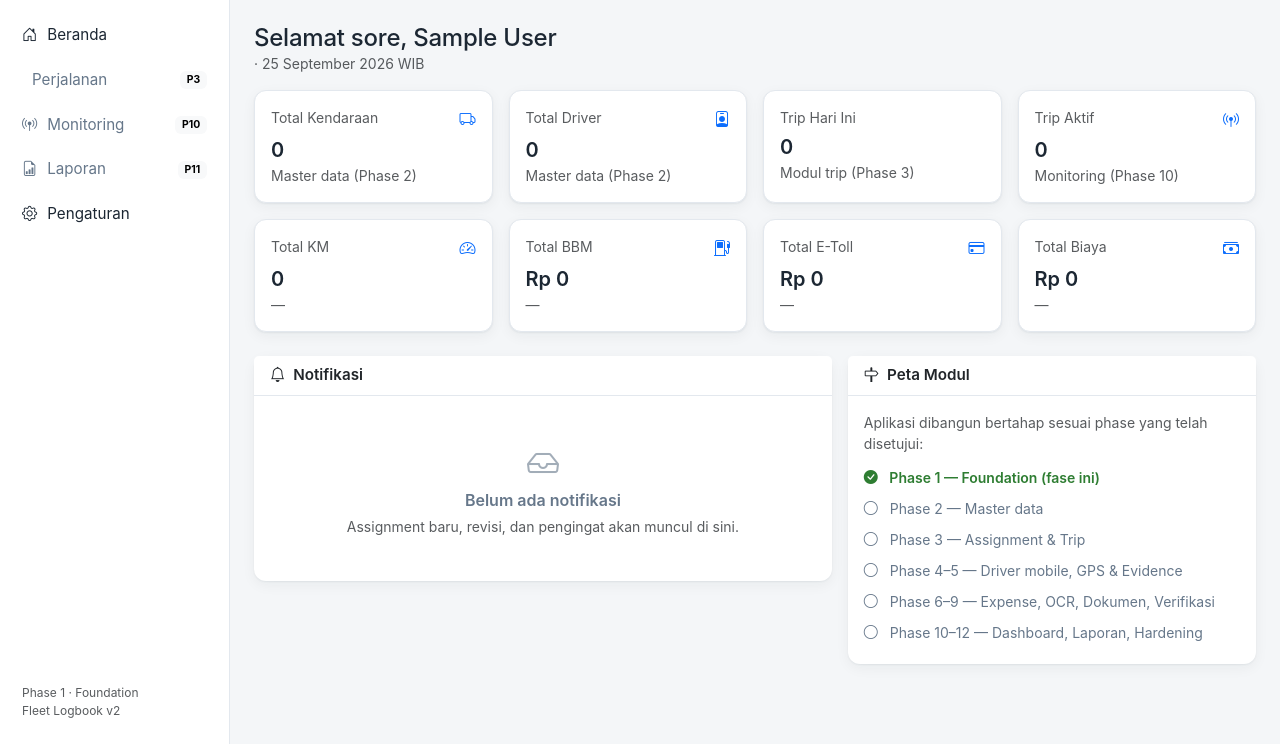
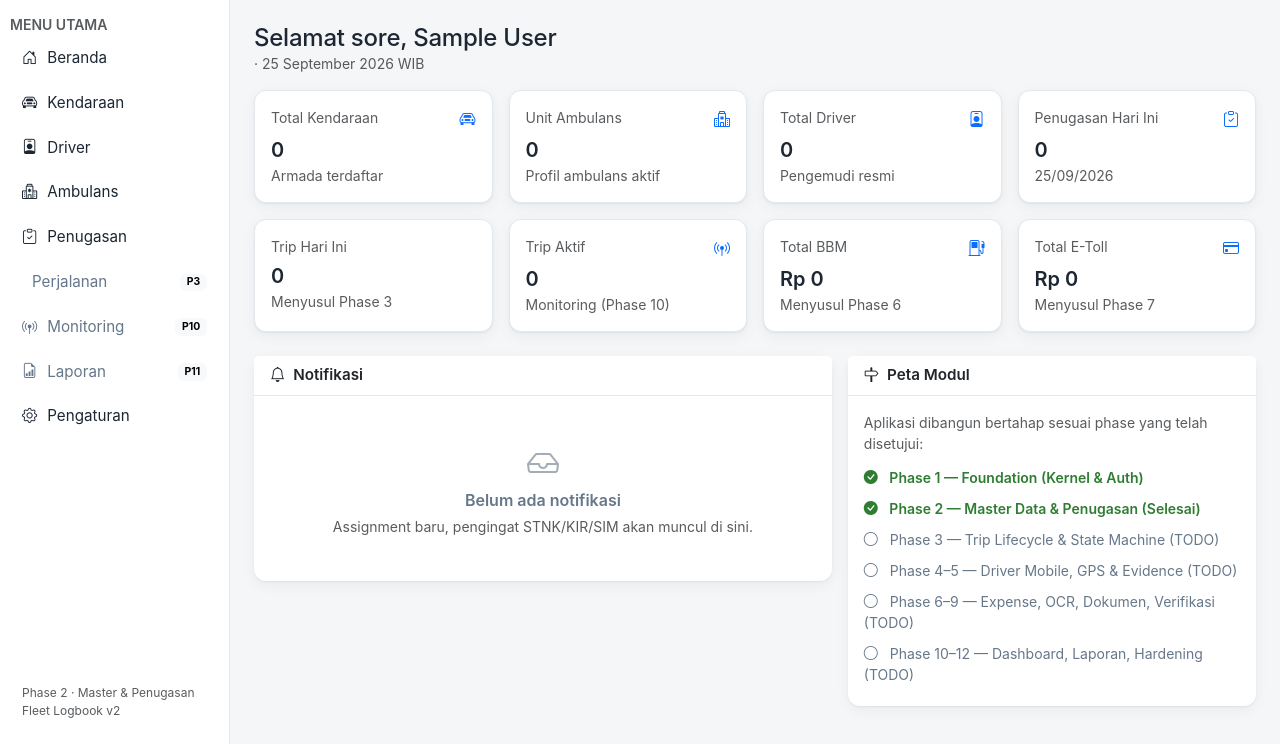
Before and after one commit to turtrsst/monev-kendaraan, a PHP site: page / in a window 1280 px wide. Shown: the part 56-800 px from the top of the page. Run offline with PHP 8.4, Linux system fonts and the light colour scheme; the visitor is signed in with stand-in values (Sample User, id 1); data comes from the database, SQL or seed files in the repository; data that the repository does not hold is empty; some libraries are stand-ins or nearby versions.

Commit message:
feat: integrate phase 2 routes, navigation, and seeder
Co-authored-by: arena-agent <297053741+arena-agent@users.noreply.github.com>

```diff
--- a/app/config/routes.php
+++ b/app/config/routes.php
@@ -4,12 +4,20 @@ declare(strict_types=1);
 
 use App\Core\Router;
 use Api\Auth\AuthApiController;
+use Api\Vehicles\VehicleApiController;
+use Api\Drivers\DriverApiController;
+use Api\Ambulances\AmbulanceApiController;
+use Api\Assignments\AssignmentApiController;
 use Modules\Auth\Controllers\AuthController;
 use Modules\Dashboard\Controllers\DashboardController;
 use Modules\Settings\Controllers\SettingsController;
+use Modules\Vehicles\Controllers\VehicleController;
+use Modules\Drivers\Controllers\DriverController;
+use Modules\Ambulances\Controllers\AmbulanceController;
+use Modules\Assignments\Controllers\AssignmentController;
 
 /**
- * Definisi route Phase 1.
+ * Definisi route Phase 1 & Phase 2.
  * urutan middleware: auth → force_password_change → role → csrf → ratelimit
  */
 return function (Router $r): void {
@@ -17,7 +25,7 @@ return function (Router $r): void {
     $r->get('/login', [AuthController::class, 'showLogin'], ['guest', 'ratelimit:60']);
     $r->post('/login', [AuthController::class, 'login'], ['guest', 'csrf', 'ratelimit:10']);
 
-    // --- Terotentikasi ---
+    // --- Terotentikasi Umum (Phase 1) ---
     $r->get('/', [DashboardController::class, 'index'], ['auth', 'force_password_change']);
     $r->get('/beranda', [DashboardController::class, 'index'], ['auth', 'force_password_change']);
     $r->post('/logout', [AuthController::class, 'logout'], ['auth', 'csrf']);
@@ -25,12 +33,81 @@ return function (Router $r): void {
     $r->get('/ganti-password', [AuthController::class, 'showChangePassword'], ['auth']);
     $r->post('/ganti-password', [AuthController::class, 'changePassword'], ['auth', 'csrf', 'ratelimit:20']);
 
-    // --- Admin only (ujian otorisasi role) ---
+    // --- Admin only (Settings) ---
     $r->get('/pengaturan', [SettingsController::class, 'index'], ['auth', 'force_password_change', 'role:admin']);
     $r->post('/pengaturan', [SettingsController::class, 'update'], ['auth', 'force_password_change', 'role:admin', 'csrf', 'ratelimit:30']);
 
-    // --- API (JSON) ---
+    // ========================================================
+    // PHASE 2 — WEB UI ROUTES
+    // ========================================================
+
+    // --- Master Kendaraan (Admin & Operator) ---
+    $r->get('/kendaraan', [VehicleController::class, 'index'], ['auth', 'force_password_change', 'role:admin,operator,pimpinan']);
+    $r->get('/kendaraan/tambah', [VehicleController::class, 'create'], ['auth', 'force_password_change', 'role:admin,operator']);
+    $r->post('/kendaraan/tambah', [VehicleController::class, 'store'], ['auth', 'force_password_change', 'role:admin,operator', 'csrf']);
+    $r->get('/kendaraan/edit/{id}', [VehicleController::class, 'edit'], ['auth', 'force_password_change', 'role:admin,operator']);
+    $r->post('/kendaraan/edit/{id}', [VehicleController::class, 'update'], ['auth', 'force_password_change', 'role:admin,operator', 'csrf']);
+    $r->post('/kendaraan/hapus/{id}', [VehicleController::class, 'destroy'], ['auth', 'force_password_change', 'role:admin', 'csrf']);
+
+    // --- Master Driver (Admin & Operator) ---
+    $r->get('/driver', [DriverController::class, 'index'], ['auth', 'force_password_change', 'role:admin,operator,pimpinan']);
+    $r->get('/driver/tambah', [DriverController::class, 'create'], ['auth', 'force_password_change', 'role:admin,operator']);
+    $r->post('/driver/tambah', [DriverController::class, 'store'], ['auth', 'force_password_change', 'role:admin,operator', 'csrf']);
+    $r->get('/driver/edit/{id}', [DriverController::class, 'edit'], ['auth', 'force_password_change', 'role:admin,operator']);
+    $r->post('/driver/edit/{id}', [DriverController::class, 'update'], ['auth', 'force_password_change', 'role:admin,operator', 'csrf']);
+    $r->post('/driver/hapus/{id}', [DriverController::class, 'destroy'], ['auth', 'force_password_change', 'role:admin', 'csrf']);
+
+    // --- Profil Ambulans (Admin & Operator) ---
+    $r->get('/ambulans', [AmbulanceController::class, 'index'], ['auth', 'force_password_change', 'role:admin,operator,pimpinan']);
+    $r->get('/ambulans/tambah', [AmbulanceController::class, 'create'], ['auth', 'force_password_change', 'role:admin,operator']);
+    $r->post('/ambulans/tambah', [AmbulanceController::class, 'store'], ['auth', 'force_password_change', 'role:admin,operator', 'csrf']);
+    $r->get('/ambulans/edit/{id}', [AmbulanceController::class, 'edit'], ['auth', 'force_password_change', 'role:admin,operator']);
+    $r->post('/ambulans/edit/{id}', [AmbulanceController::class, 'update'], ['auth', 'force_password_change', 'role:admin,operator', 'csrf']);
+    $r->post('/ambulans/hapus/{id}', [AmbulanceController::class, 'destroy'], ['auth', 'force_password_change', 'role:admin', 'csrf']);
+
+    // --- Assignment Management ---
+    // List: Admin, Operator, Pimpinan, dan Driver (Driver otomatis difilter penugasan miliknya)
+    $r->get('/penugasan', [AssignmentController::class, 'index'], ['auth', 'force_password_change']);
+    $r->get('/penugasan/tambah', [AssignmentController::class, 'create'], ['auth', 'force_password_change', 'role:admin,operator']);
+    $r->post('/penugasan/tambah', [AssignmentController::class, 'store'], ['auth', 'force_password_change', 'role:admin,operator', 'csrf']);
+    $r->get('/penugasan/edit/{id}', [AssignmentController::class, 'edit'], ['auth', 'force_password_change', 'role:admin,operator']);
+    $r->post('/penugasan/edit/{id}', [AssignmentController::class, 'update'], ['auth', 'force_password_change', 'role:admin,operator', 'csrf']);
+    $r->post('/penugasan/batal/{id}', [AssignmentController::class, 'cancel'], ['auth', 'force_password_change', 'role:admin,operator', 'csrf']);
+
+    // ========================================================
+    // API (JSON) ROUTES
+    // ========================================================
+
+    // Auth
     $r->get('/api/auth/me', [AuthApiController::class, 'me'], ['auth', 'force_password_change']);
     $r->post('/api/auth/heartbeat', [AuthApiController::class, 'heartbeat'], ['auth', 'csrf']);
     $r->post('/api/auth/logout', [AuthApiController::class, 'logout'], ['auth', 'csrf']);
+
+    // Vehicles API
+    $r->get('/api/vehicles', [VehicleApiController::class, 'index'], ['auth', 'force_password_change']);
+    $r->get('/api/vehicles/{id}', [VehicleApiController::class, 'show'], ['auth', 'force_password_change']);
+    $r->post('/api/vehicles', [VehicleApiController::class, 'store'], ['auth', 'force_password_change', 'role:admin,operator', 'csrf']);
+    $r->put('/api/vehicles/{id}', [VehicleApiController::class, 'update'], ['auth', 'force_password_change', 'role:admin,operator', 'csrf']);
+    $r->delete('/api/vehicles/{id}', [VehicleApiController::class, 'destroy'], ['auth', 'force_password_change', 'role:admin', 'csrf']);
+
+    // Drivers API
+    $r->get('/api/drivers', [DriverApiController::class, 'index'], ['auth', 'force_password_change']);
+    $r->get('/api/drivers/{id}', [DriverApiController::class, 'show'], ['auth', 'force_password_change']);
+    $r->post('/api/drivers', [DriverApiController::class, 'store'], ['auth', 'force_password_change', 'role:admin,operator', 'csrf']);
+    $r->put('/api/drivers/{id}', [DriverApiController::class, 'update'], ['auth', 'force_password_change', 'role:admin,operator', 'csrf']);
+    $r->delete('/api/drivers/{id}', [DriverApiController::class, 'destroy'], ['auth', 'force_password_change', 'role:admin', 'csrf']);
+
+    // Ambulances API
+    $r->get('/api/ambulances', [AmbulanceApiController::class, 'index'], ['auth', 'force_password_change']);
+    $r->get('/api/ambulances/{id}', [AmbulanceApiController::class, 'show'], ['auth', 'force_password_change']);
+    $r->post('/api/ambulances', [AmbulanceApiController::class, 'store'], ['auth', 'force_password_change', 'role:admin,operator', 'csrf']);
+    $r->put('/api/ambulances/{id}', [AmbulanceApiController::class, 'update'], ['auth', 'force_password_change', 'role:admin,operator', 'csrf']);
+    $r->delete('/api/ambulances/{id}', [AmbulanceApiController::class, 'destroy'], ['auth', 'force_password_change', 'role:admin', 'csrf']);
+
+    // Assignments API
+    $r->get('/api/assignments', [AssignmentApiController::class, 'index'], ['auth', 'force_password_change']);
+    $r->get('/api/assignments/{id}', [AssignmentApiController::class, 'show'], ['auth', 'force_password_change']);
+    $r->post('/api/assignments', [AssignmentApiController::class, 'store'], ['auth', 'force_password_change', 'role:admin,operator', 'csrf']);
+    $r->put('/api/assignments/{id}', [AssignmentApiController::class, 'update'], ['auth', 'force_password_change', 'role:admin,operator', 'csrf']);
+    $r->post('/api/assignments/{id}/cancel', [AssignmentApiController::class, 'cancel'], ['auth', 'force_password_change', 'role:admin,operator', 'csrf']);
 };
--- a/app/views/layouts/app.php
+++ b/app/views/layouts/app.php
@@ -4,13 +4,26 @@ $user = $user ?? auth_user();
 $flashes = flashes();
 $path = parse_url($_SERVER['REQUEST_URI'] ?? '/', PHP_URL_PATH) ?: '/';
 $isLogin = $path === '/login';
+$userRole = $user['role'] ?? '';
+
 $nav = [
     ['href' => '/beranda', 'label' => 'Beranda', 'icon' => 'bi-house-door'],
-    ['href' => '#', 'label' => 'Perjalanan', 'icon' => 'bi-route', 'disabled' => true, 'phase' => '3'],
-    ['href' => '#', 'label' => 'Monitoring', 'icon' => 'bi-broadcast-pin', 'disabled' => true, 'phase' => '10'],
-    ['href' => '#', 'label' => 'Laporan', 'icon' => 'bi-file-earmark-bar-graph', 'disabled' => true, 'phase' => '11'],
 ];
-if (($user['role'] ?? '') === 'admin') {
+
+if (in_array($userRole, ['admin', 'operator', 'pimpinan'], true)) {
+    $nav[] = ['href' => '/kendaraan', 'label' => 'Kendaraan', 'icon' => 'bi-car-front'];
+    $nav[] = ['href' => '/driver', 'label' => 'Driver', 'icon' => 'bi-person-badge'];
+    $nav[] = ['href' => '/ambulans', 'label' => 'Ambulans', 'icon' => 'bi-hospital'];
+}
+
+$nav[] = ['href' => '/penugasan', 'label' => 'Penugasan', 'icon' => 'bi-clipboard-check'];
+
+// Future phase placeholders (read-only markers)
+$nav[] = ['href' => '#', 'label' => 'Perjalanan', 'icon' => 'bi-route', 'disabled' => true, 'phase' => '3'];
+$nav[] = ['href' => '#', 'label' => 'Monitoring', 'icon' => 'bi-broadcast-pin', 'disabled' => true, 'phase' => '10'];
+$nav[] = ['href' => '#', 'label' => 'Laporan', 'icon' => 'bi-file-earmark-bar-graph', 'disabled' => true, 'phase' => '11'];
+
+if ($userRole === 'admin') {
     $nav[] = ['href' => '/pengaturan', 'label' => 'Pengaturan', 'icon' => 'bi-gear'];
 }
 ?>
@@ -59,7 +72,10 @@ if (($user['role'] ?? '') === 'admin') {
 </header>
 
 <div class="app-shell">
-    <nav class="sidenav d-none d-md-flex" aria-label="Menu utama">
+    <nav class="sidenav" aria-label="Navigasi utama">
+        <div class="sidenav-head">
+            <div class="fw-semibold small text-uppercase text-muted">Menu Utama</div>
+        </div>
         <?php foreach ($nav as $item): ?>
             <?php if (!empty($item['disabled'])): ?>
                 <span class="nav-item disabled" title="Modul Phase <?= e($item['phase']) ?> — menyusul">
@@ -74,7 +90,7 @@ if (($user['role'] ?? '') === 'admin') {
             <?php endif; ?>
         <?php endforeach; ?>
         <div class="sidenav-foot small text-muted">
-            Phase 1 · Foundation<br>Fleet Logbook v2
+            Phase 2 · Master &amp; Penugasan<br>Fleet Logbook v2
         </div>
     </nav>
 
@@ -90,14 +106,13 @@ if (($user['role'] ?? '') === 'admin') {
 </div>
 
 <nav class="bottomnav d-md-none" aria-label="Menu bawah">
-    <?php foreach (array_slice($nav, 0, 4) as $i => $item): ?>
-        <?php if (!empty($item['disabled'])): ?>
-            <span class="bottomnav-item disabled"><i class="bi <?= e($item['icon']) ?>"></i><small><?= e($item['label']) ?></small></span>
-        <?php else: ?>
-            <a class="bottomnav-item<?= str_starts_with($path, $item['href']) ? ' active' : '' ?>" href="<?= e($item['href']) ?>">
-                <i class="bi <?= e($item['icon']) ?>"></i><small><?= e($item['label']) ?></small>
-            </a>
-        <?php endif; ?>
+    <?php
+    $bottomItems = array_filter($nav, fn($it) => empty($it['disabled']));
+    foreach (array_slice(array_values($bottomItems), 0, 5) as $item):
+    ?>
+        <a class="bottomnav-item<?= str_starts_with($path, $item['href']) ? ' active' : '' ?>" href="<?= e($item['href']) ?>">
+            <i class="bi <?= e($item['icon']) ?>"></i><small><?= e($item['label']) ?></small>
+        </a>
     <?php endforeach; ?>
 </nav>
 
--- a/modules/dashboard/controllers/DashboardController.php
+++ b/modules/dashboard/controllers/DashboardController.php
@@ -4,6 +4,7 @@ declare(strict_types=1);
 
 namespace Modules\Dashboard\Controllers;
 
+use App\Core\DB;
 use App\Core\Request;
 use App\Core\Session;
 use App\Core\View;
@@ -16,16 +17,29 @@ final class DashboardController
         $user = Session::user();
         $role = $user['role'] ?? 'driver';
 
-        // Statistik Phase 1 = fondasi saja; data aktual menyusul Phase 2–10
+        $totalVehicles = 0;
+        $totalDrivers = 0;
+        $totalAssignmentsToday = 0;
+        $totalAmbulances = 0;
+
+        try {
+            $totalVehicles = (int)DB::scalar('SELECT COUNT(*) FROM vehicles');
+            $totalDrivers = (int)DB::scalar('SELECT COUNT(*) FROM drivers');
+            $totalAmbulances = (int)DB::scalar('SELECT COUNT(*) FROM ambulance_details');
+            $totalAssignmentsToday = (int)DB::scalar('SELECT COUNT(*) FROM assignments WHERE assignment_date = CURRENT_DATE');
+        } catch (\Throwable) {
+            // DB fallback if tables not yet migrated
+        }
+
         $stats = [
-            ['label' => 'Total Kendaraan', 'value' => '0', 'icon' => 'bi-truck', 'note' => 'Master data (Phase 2)'],
-            ['label' => 'Total Driver', 'value' => '0', 'icon' => 'bi-person-badge', 'note' => 'Master data (Phase 2)'],
-            ['label' => 'Trip Hari Ini', 'value' => '0', 'icon' => 'bi-route', 'note' => 'Modul trip (Phase 3)'],
+            ['label' => 'Total Kendaraan', 'value' => (string)$totalVehicles, 'icon' => 'bi-car-front', 'note' => 'Armada terdaftar'],
+            ['label' => 'Unit Ambulans', 'value' => (string)$totalAmbulances, 'icon' => 'bi-hospital', 'note' => 'Profil ambulans aktif'],
+            ['label' => 'Total Driver', 'value' => (string)$totalDrivers, 'icon' => 'bi-person-badge', 'note' => 'Pengemudi resmi'],
+            ['label' => 'Penugasan Hari Ini', 'value' => (string)$totalAssignmentsToday, 'icon' => 'bi-clipboard-check', 'note' => date('d/m/Y')],
+            ['label' => 'Trip Hari Ini', 'value' => '0', 'icon' => 'bi-route', 'note' => 'Menyusul Phase 3'],
             ['label' => 'Trip Aktif', 'value' => '0', 'icon' => 'bi-broadcast-pin', 'note' => 'Monitoring (Phase 10)'],
-            ['label' => 'Total KM', 'value' => '0', 'icon' => 'bi-speedometer2', 'note' => '—'],
-            ['label' => 'Total BBM', 'value' => 'Rp 0', 'icon' => 'bi-fuel-pump', 'note' => '—'],
-            ['label' => 'Total E-Toll', 'value' => 'Rp 0', 'icon' => 'bi-credit-card', 'note' => '—'],
-            ['label' => 'Total Biaya', 'value' => 'Rp 0', 'icon' => 'bi-cash-stack', 'note' => '—'],
+            ['label' => 'Total BBM', 'value' => 'Rp 0', 'icon' => 'bi-fuel-pump', 'note' => 'Menyusul Phase 6'],
+            ['label' => 'Total E-Toll', 'value' => 'Rp 0', 'icon' => 'bi-credit-card', 'note' => 'Menyusul Phase 7'],
         ];
 
         $notifications = $user ? Notification::latest((int)$user['id'], 5) : [];
--- a/modules/dashboard/views/index.php
+++ b/modules/dashboard/views/index.php
@@ -48,7 +48,7 @@ $user = $user ?? auth_user();
                     <div class="empty-state">
                         <i class="bi bi-inbox"></i>
                         <p class="mb-1 fw-semibold">Belum ada notifikasi</p>
-                        <p class="small text-muted mb-0">Assignment baru, revisi, dan pengingat akan muncul di sini.</p>
+                        <p class="small text-muted mb-0">Assignment baru, pengingat STNK/KIR/SIM akan muncul di sini.</p>
                     </div>
                 <?php else: ?>
                     <ul class="list-unstyled mb-0">
@@ -69,12 +69,12 @@ $user = $user ?? auth_user();
             <div class="card-body small">
                 <p class="text-muted mb-2">Aplikasi dibangun bertahap sesuai phase yang telah disetujui:</p>
                 <ul class="mb-0 phase-list">
-                    <li class="done"><i class="bi bi-check-circle-fill"></i> Phase 1 — Foundation (fase ini)</li>
-                    <li><i class="bi bi-circle"></i> Phase 2 — Master data</li>
-                    <li><i class="bi bi-circle"></i> Phase 3 — Assignment &amp; Trip</li>
-                    <li><i class="bi bi-circle"></i> Phase 4–5 — Driver mobile, GPS &amp; Evidence</li>
-                    <li><i class="bi bi-circle"></i> Phase 6–9 — Expense, OCR, Dokumen, Verifikasi</li>
-                    <li><i class="bi bi-circle"></i> Phase 10–12 — Dashboard, Laporan, Hardening</li>
+                    <li class="done"><i class="bi bi-check-circle-fill"></i> Phase 1 — Foundation (Kernel &amp; Auth)</li>
+                    <li class="done"><i class="bi bi-check-circle-fill"></i> Phase 2 — Master Data &amp; Penugasan (Selesai)</li>
+                    <li><i class="bi bi-circle"></i> Phase 3 — Trip Lifecycle &amp; State Machine (TODO)</li>
+                    <li><i class="bi bi-circle"></i> Phase 4–5 — Driver Mobile, GPS &amp; Evidence (TODO)</li>
+                    <li><i class="bi bi-circle"></i> Phase 6–9 — Expense, OCR, Dokumen, Verifikasi (TODO)</li>
+                    <li><i class="bi bi-circle"></i> Phase 10–12 — Dashboard, Laporan, Hardening (TODO)</li>
                 </ul>
             </div>
         </div>
```
Also changed, not shown: database/seeds/seed_phase2.php (added, +228 -0 lines).
